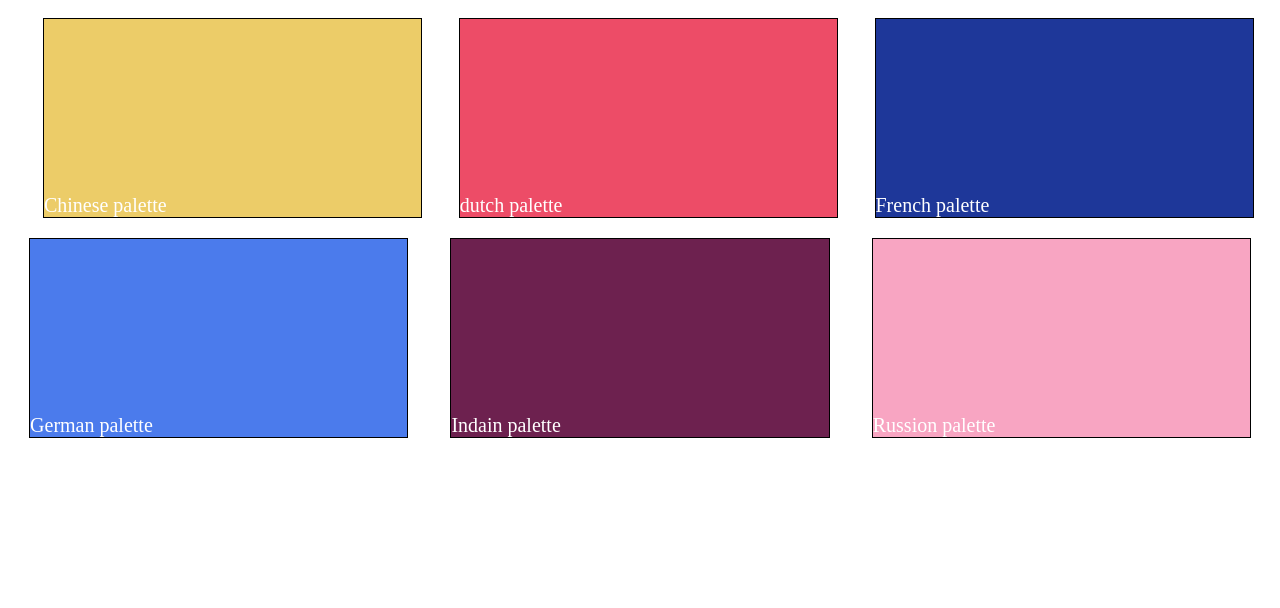
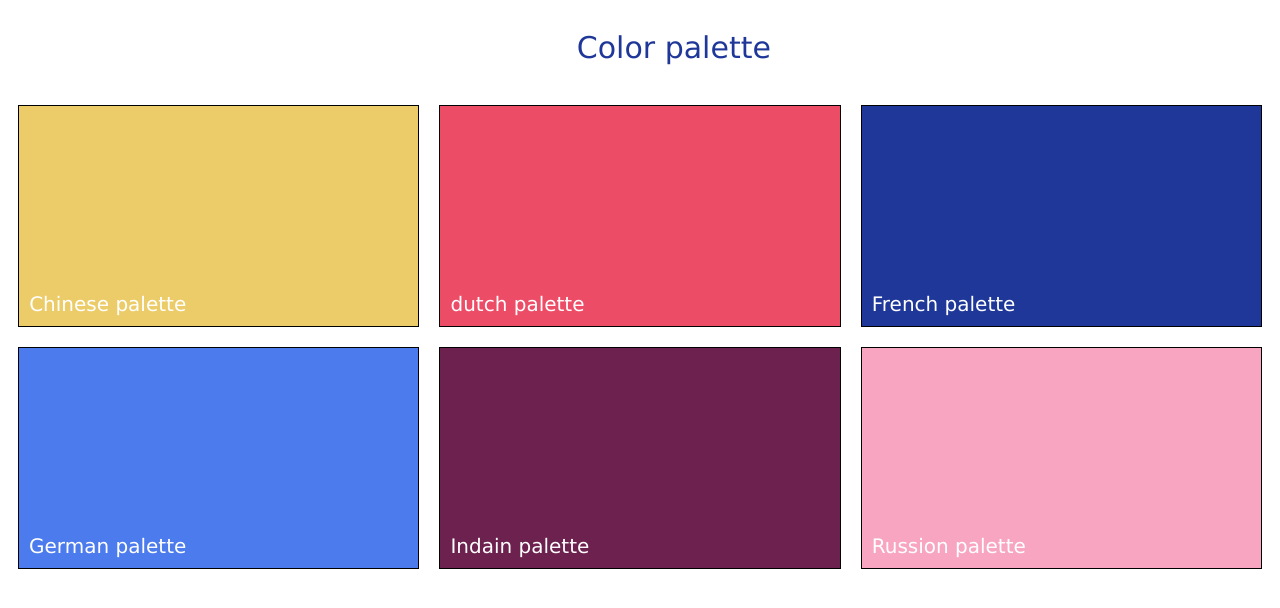
Before and after one commit to aamirchanna/colors_assignment, a plain HTML site: page index.html in a window 1280 px wide. Drawn offline with Linux system fonts and the light colour scheme.

Commit message:
add colors

```diff
--- a/index.html
+++ b/index.html
@@ -5,60 +5,15 @@
     <meta charset="UTF-8">
     <meta name="viewport" content="width=device-width, initial-scale=1.0">
     <title>flatcolors</title>
-    <!-- <link rel="stylesheet" href="stylr.css"> -->
+    <link rel="stylesheet" href="stylr.css">
 
     <style>
-        .child {
-            border: 1px solid black;
-            width: 30%;
-            height: 200px;
-            box-sizing: border-box;
-            margin: 10px;
-            display: flex;
-            /* justify-content: flex-end; */
-            align-items: flex-end;
-            font-size: 20px;
 
-        }
-         .child span a{
-            color: white;
-            text-decoration: none;
-         }
-
-        .container {
-            display: flex;
-            flex-wrap: wrap;
-            /* align-items: flex-end; */
-            justify-content: space-around;
-        }
-
-        .child1 {
-            background-color: #eccc68;
-        }
-
-        .child2 {
-            background-color:#ED4C67 ;
-        }
-
-        .child3 {
-            background-color: #1e3799;
-        }
-
-        .child4 {
-            background-color: #4b7bec ;
-        }
-
-        .child5 {
-            background-color: #6D214F;
-        }
-
-        .child6 {
-            background-color: #f8a5c2;
-        }
     </style>
 </head>
 
 <body>
+    <p class="heading">Color palette</p>
     <div class="container">
         <a href=""></a>
         <div class="child , child1"><span><a  href="/chinese.html" target="_blank">Chinese palette</a></span></div>
--- a/stylr.css
+++ b/stylr.css
@@ -1,41 +1,56 @@
-body{
-    background-color: #596275;
+*{
+    font-family: Verdana, Geneva, Tahoma, sans-serif;
 }
-
-.child1{
-    background-color: #eccc68;
-  }
-  .child2{
-    background-color: #eccc68;
-  }
-  .child3{
-    background-color: #eccc68;
-  }
-  .child4{
-    background-color: #eccc68;
-  }
-  .child5{
-    background-color: #eccc68;
-  }
-  .child6{
-    background-color: #eccc68;
-  }
 
 .child {
     border: 1px solid black;
     width: 30%;
-    /* border-collapse:separate; */
+    padding: 10px;
     height: 200px;
-    box-sizing: border-box;
+    margin: 10px;
+    display: flex;
+    /* justify-content: flex-end; */
     align-items: flex-end;
-    justify-content: space-around;
-      justify-content: flex-end;
-    display: flex;
+    font-size: 20px;
+
 }
+.heading{
+   font-size: 30px;
+   color: #1e3799;
+   margin-left: 45%;
+}
+ .child span a{
+    color: white;
+    text-decoration: none;
+ }
 
-.container{
+.container {
     display: flex;
     flex-wrap: wrap;
     /* align-items: flex-end; */
     justify-content: space-around;
 }
+
+.child1 {
+    background-color: #eccc68;
+}
+
+.child2 {
+    background-color:#ED4C67 ;
+}
+
+.child3 {
+    background-color: #1e3799;
+}
+
+.child4 {
+    background-color: #4b7bec ;
+}
+
+.child5 {
+    background-color: #6D214F;
+}
+
+.child6 {
+    background-color: #f8a5c2;
+}
```
